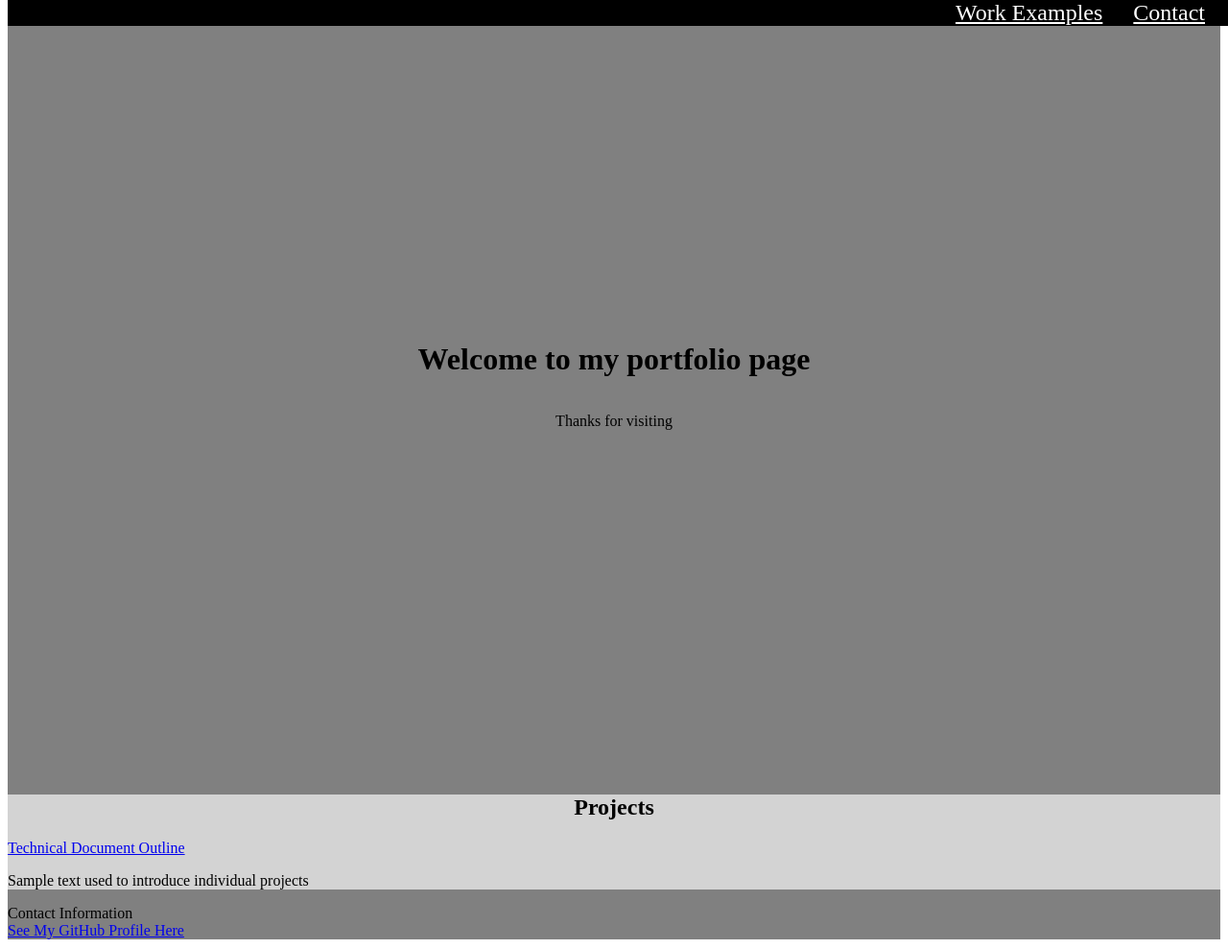
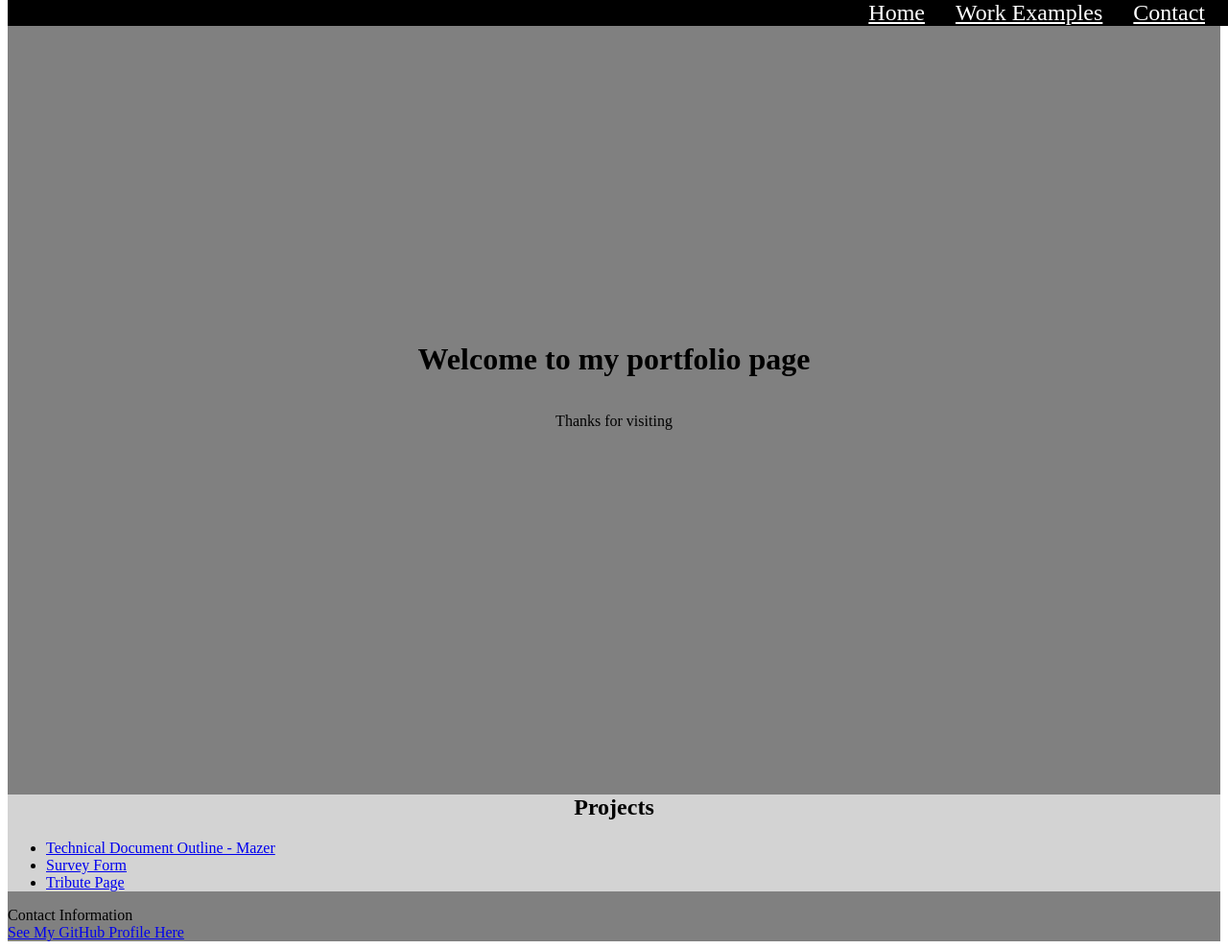
Before and after one commit to PrymalFyre/prymalFyre-website, a plain HTML site: page portfolio.html in a window 1280 px wide. Shown: the whole page at 96% size. Drawn offline with Linux system fonts and the light colour scheme.

Commit message:
Update portfolio.html

```diff
--- a/portfolio.html
+++ b/portfolio.html
@@ -45,6 +45,7 @@
 <main id="main-container">
   <!--navbar section-->
 <nav id="navbar">
+  <a href="index.html" class="nav-link">Home</a>
   <a href="#projects" class="nav-link">Work Examples</a>
   <a href="#contact" class="nav-link"> Contact</a>
 </nav>
@@ -57,10 +58,11 @@
   <div id="projects">
     <h2 style="text-align:center;">Projects</h2>
     <div class="project-tile">
-      <a href="https://codepen.io/svogt/pen/Jjbjmvx">
-        Technical Document Outline
-      </a>
-      <p>Sample text used to introduce individual projects</p>
+      <ul>
+        <li><a href="technical-mazer.html">Technical Document Outline - Mazer</a></li>
+        <li><a href="survey-form.html">Survey Form</a></li>
+        <li><a href="tribute-page.html">Tribute Page</a></li>
+      </ul>
     </div>
   </div>
   <div id="contact">Contact Information<br>
```
